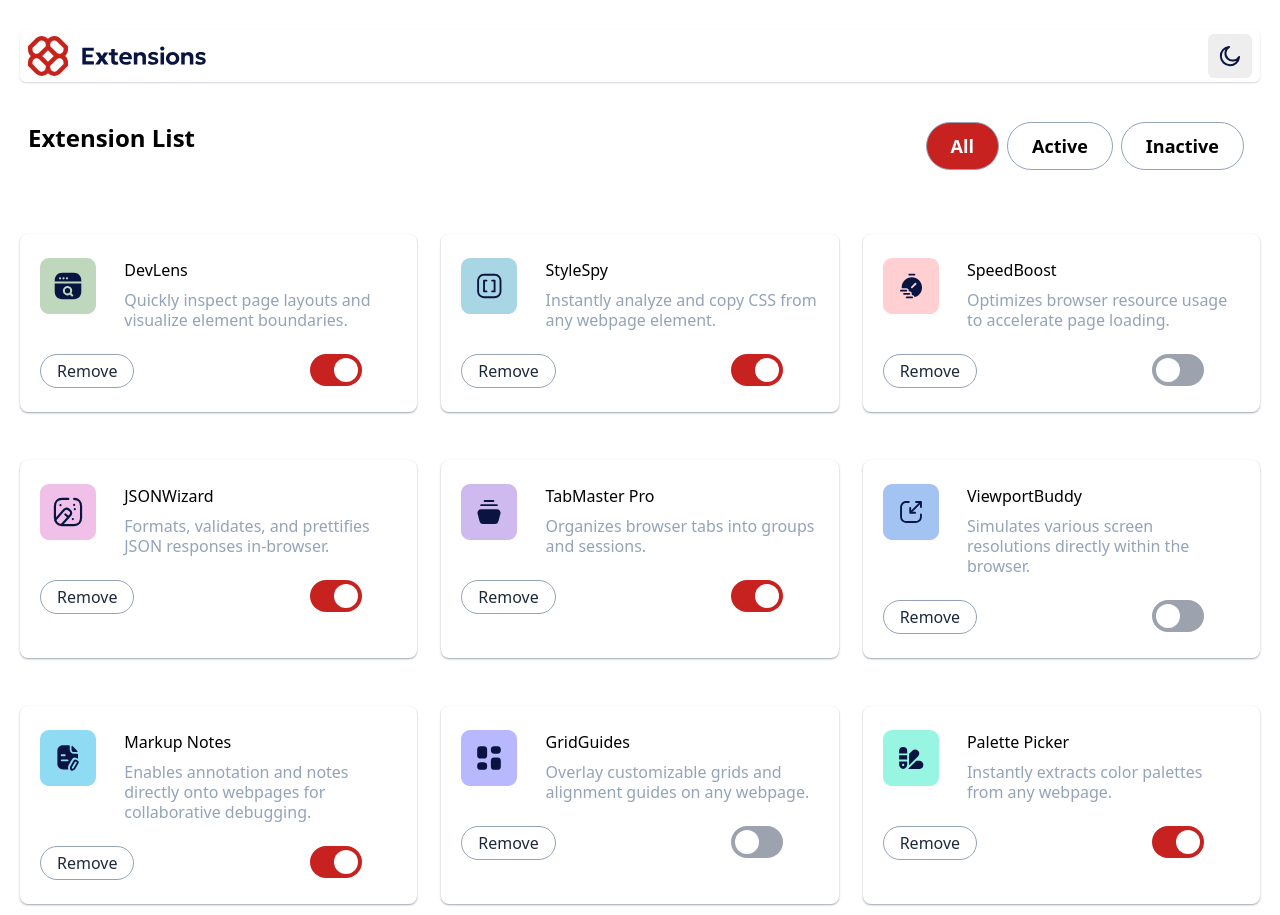
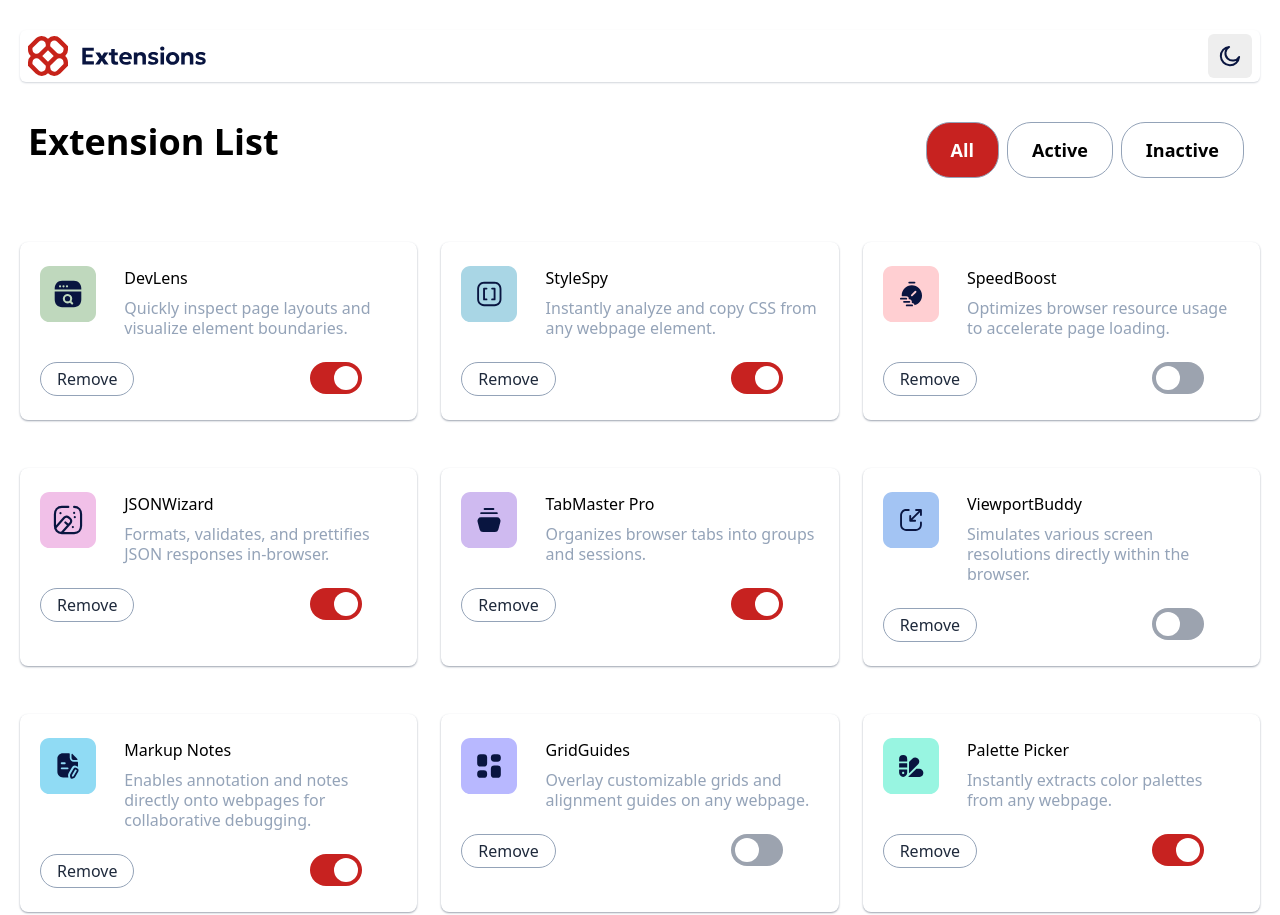
Before and after one commit to Enamul57/Extension-Manager, a website: page index.html in a window 1280 px wide. Shown: the top 915 px of the page. Drawn offline with nearby package versions, Linux system fonts and the light colour scheme.

Commit message:
commiting

```diff
--- a/index.html
+++ b/index.html
@@ -30,7 +30,7 @@
         <!-- Extension List -->
       <div class="md:flex md:justify-between px-2">
         <div class="extension_list_label mb-6">
-          <h1 class="font-primary text-4xl md:text-2xl font-bold text-center">
+          <h1 class="font-primary text-4xl  font-bold text-center">
             Extension List
           </h1>
         </div>
```
